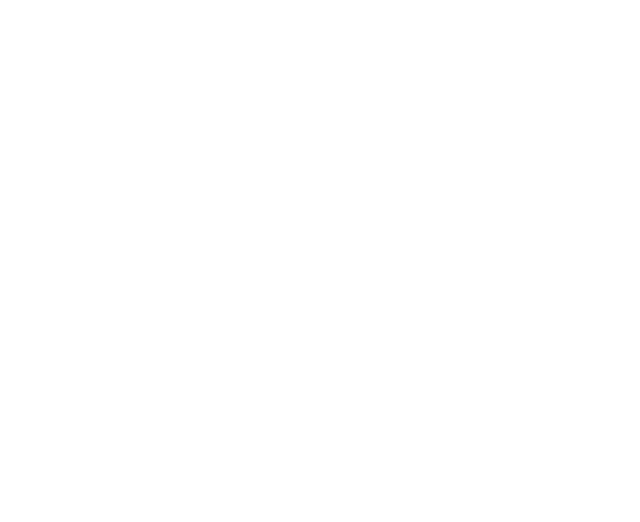
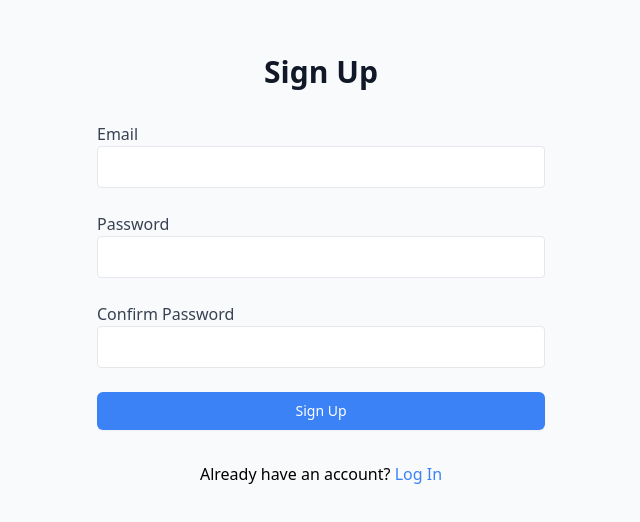
Before and after one commit to neski321/E-Commerce, a React (Create React App) app in the folder e-commerce/: page /signup in a window 1280 px wide. Before the commit this address had no page. Shown: the part 142-664 px from the top of the page, without its empty margins (319-959 px from the left). Built offline with nearby package versions, Linux system fonts and the light colour scheme; no server answers.

Commit message:
added default login and sign up page

```diff
--- a/e-commerce/src/App.js
+++ b/e-commerce/src/App.js
@@ -2,13 +2,20 @@ import React from 'react';
 import { Routes, Route } from 'react-router-dom';
 import Home from './pages/Home';
 import ProductDetail from './pages/ProductDetail';
+import Login from './pages/Login';
+import Signup from './pages/Signup';
+import PrivateRoute from './components/PrivateRoute';
 
 function App() {
   return (
     <div className="App">
       <Routes>
-        <Route path="/" element={<Home />} />
-        <Route path="/products/:id" element={<ProductDetail />} />
+        <Route path="/login" element={<Login />} />
+        <Route path="/signup" element={<Signup />} />
+        <Route path="/" element={<PrivateRoute />}>
+          <Route path="/" element={<Home />} />
+          <Route path="/products/:id" element={<ProductDetail />} />
+        </Route>
       </Routes>
     </div>
   );
--- /dev/null
+++ b/e-commerce/src/components/PrivateRoute.js
@@ -0,0 +1,12 @@
+// src/components/PrivateRoute.js
+import React from 'react';
+import { Navigate, Outlet } from 'react-router-dom';
+import { useAuth } from '../contexts/AuthContext';
+
+function PrivateRoute() {
+  const { currentUser } = useAuth();
+
+  return currentUser ? <Outlet /> : <Navigate to="/login" />;
+}
+
+export default PrivateRoute;
--- /dev/null
+++ b/e-commerce/src/contexts/AuthContext.js
@@ -0,0 +1,49 @@
+// src/contexts/AuthContext.js
+import React, { createContext, useContext, useEffect, useState } from 'react';
+import { auth } from '../firebaseConfig';
+import { onAuthStateChanged, signOut, signInWithEmailAndPassword, createUserWithEmailAndPassword } from 'firebase/auth';
+
+const AuthContext = createContext();
+
+export function useAuth() {
+  return useContext(AuthContext);
+}
+
+export function AuthProvider({ children }) {
+  const [currentUser, setCurrentUser] = useState(null);
+  const [loading, setLoading] = useState(true);
+
+  useEffect(() => {
+    const unsubscribe = onAuthStateChanged(auth, user => {
+      setCurrentUser(user);
+      setLoading(false);
+    });
+
+    return unsubscribe;
+  }, []);
+
+  function signup(email, password) {
+    return createUserWithEmailAndPassword(auth, email, password);
+  }
+
+  function login(email, password) {
+    return signInWithEmailAndPassword(auth, email, password);
+  }
+
+  function logout() {
+    return signOut(auth);
+  }
+
+  const value = {
+    currentUser,
+    signup,
+    login,
+    logout,
+  };
+
+  return (
+    <AuthContext.Provider value={value}>
+      {!loading && children}
+    </AuthContext.Provider>
+  );
+}
--- /dev/null
+++ b/e-commerce/src/firebaseConfig.js
@@ -0,0 +1,17 @@
+// src/firebaseConfig.js
+import { initializeApp } from 'firebase/app';
+import { getAuth, GoogleAuthProvider } from 'firebase/auth';
+
+const firebaseConfig = {
+    apiKey: "AIzaSyDGdUSxHwKUGL4NWaQq_z6Ex4KSgxlWHig",
+    authDomain: "e-commerce-3d587.firebaseapp.com",
+    projectId: "e-commerce-3d587",
+    storageBucket: "e-commerce-3d587.appspot.com",
+    messagingSenderId: "576725083107",
+    appId: "1:576725083107:web:9641344343363d0bb4f6d6"
+  };
+
+  // Initialize Firebase
+const app = initializeApp(firebaseConfig);
+export const auth = getAuth(app);
+export const googleProvider = new GoogleAuthProvider();
--- a/e-commerce/src/index.js
+++ b/e-commerce/src/index.js
@@ -3,10 +3,13 @@ import ReactDOM from 'react-dom';
 import './index.css';
 import App from './App';
 import { BrowserRouter } from 'react-router-dom';
+import { AuthProvider } from './contexts/AuthContext';
 
 ReactDOM.render(
   <BrowserRouter>
-    <App />
+    <AuthProvider>
+      <App />
+    </AuthProvider>
   </BrowserRouter>,
   document.getElementById('root')
 );
--- /dev/null
+++ b/e-commerce/src/pages/Login.js
@@ -0,0 +1,58 @@
+import React, { useRef, useState } from 'react';
+import { useAuth } from '../contexts/AuthContext';
+import { Link, useNavigate, Navigate } from 'react-router-dom';
+
+function Login() {
+  const emailRef = useRef();
+  const passwordRef = useRef();
+  const { currentUser, login } = useAuth();
+  const [error, setError] = useState('');
+  const [loading, setLoading] = useState(false);
+  const navigate = useNavigate();
+
+  if (currentUser) {
+    return <Navigate to="/" />;
+  }
+
+  async function handleSubmit(e) {
+    e.preventDefault();
+
+    try {
+      setError('');
+      setLoading(true);
+      await login(emailRef.current.value, passwordRef.current.value);
+      navigate('/');
+    } catch {
+      setError('Failed to log in');
+    }
+
+    setLoading(false);
+  }
+
+  return (
+    <div className="min-h-screen flex items-center justify-center bg-gray-50 py-12 px-4 sm:px-6 lg:px-8">
+        <div className="max-w-md w-full space-y-8">
+            <h2 className="mt-6 text-center text-3xl font-extrabold text-gray-900">Log In</h2>
+            {error && <p className="mt-2 text-center text-sm text-red-600">{error}</p>}
+            <form className="mt-8 space-y-6" onSubmit={handleSubmit}>
+                    <div className="mb-4">
+                    <label htmlFor="email" className="block text-gray-700">Email</label>
+                    <input type="email" id="email" ref={emailRef} required className="w-full px-3 py-2 border rounded" />
+                    </div>
+                    <div className="mb-4">
+                    <label htmlFor="password" className="block text-gray-700">Password</label>
+                    <input type="password" id="password" ref={passwordRef} required className="w-full px-3 py-2 border rounded" />
+                    </div>
+                <button type="submit" disabled={loading} className="w-full flex justify-center py-2 px-4 border border-transparent rounded-md shadow-sm text-sm font-medium text-white bg-blue-500 hover:bg-blue-600 focus:outline-none focus:ring-2 focus:ring-offset-2 focus:ring-blue-500">
+                Log In
+                </button>
+            </form>
+            <div className="text-center">
+                Need an account? <Link to="/signup" className="text-blue-500 hover:underline">Sign Up</Link>
+            </div>
+      </div>
+    </div>
+  );
+}
+
+export default Login;
--- /dev/null
+++ b/e-commerce/src/pages/Signup.js
@@ -0,0 +1,80 @@
+import React, { useRef, useState } from 'react';
+import { useAuth } from '../contexts/AuthContext';
+import { Link, useNavigate, Navigate } from 'react-router-dom';
+import { AuthErrorCodes } from 'firebase/auth'; // Import Firebase Auth error codes
+
+function Signup() {
+  const emailRef = useRef();
+  const passwordRef = useRef();
+  const passwordConfirmRef = useRef();
+  const { currentUser, signup } = useAuth();
+  const [error, setError] = useState('');
+  const [loading, setLoading] = useState(false);
+  const navigate = useNavigate();
+
+  if (currentUser) {
+    return <Navigate to="/" />;
+  }
+
+  async function handleSubmit(e) {
+    e.preventDefault();
+
+    if (passwordRef.current.value !== passwordConfirmRef.current.value) {
+      return setError('Passwords do not match');
+    }
+
+    try {
+      setError('');
+      setLoading(true);
+      await signup(emailRef.current.value, passwordRef.current.value);
+      navigate('/');
+    } catch (error) {
+      switch (error.code) {
+        case AuthErrorCodes.EMAIL_EXISTS:
+          setError('Email address is already in use');
+          break;
+        case AuthErrorCodes.WEAK_PASSWORD:
+          setError('Password should be at least 6 characters long');
+          break;
+        default:
+          setError('Failed to create an account');
+          break;
+      }
+    }
+
+    setLoading(false);
+  }
+
+  return (
+    <div className="min-h-screen flex items-center justify-center bg-gray-50 py-12 px-4 sm:px-6 lg:px-8">
+        <div className="max-w-md w-full space-y-8">
+        <div>
+            <h2 className="mt-6 text-center text-3xl font-extrabold text-gray-900">Sign Up</h2>
+            {error && <p className="mt-2 text-center text-sm text-red-600">{error}</p>}
+        </div>
+        <form className="mt-8 space-y-6" onSubmit={handleSubmit}>
+            <div className="mb-4">
+            <label htmlFor="email" className="block text-gray-700">Email</label>
+            <input type="email" id="email" ref={emailRef} required className="w-full px-3 py-2 border rounded" />
+            </div>
+            <div className="mb-4">
+            <label htmlFor="password" className="block text-gray-700">Password</label>
+            <input type="password" id="password" ref={passwordRef} required className="w-full px-3 py-2 border rounded" />
+            </div>
+            <div className="mb-4">
+            <label htmlFor="password-confirm" className="block text-gray-700">Confirm Password</label>
+            <input type="password" id="password-confirm" ref={passwordConfirmRef} required className="w-full px-3 py-2 border rounded" />
+            </div>
+            <button type="submit" disabled={loading} className="w-full flex justify-center py-2 px-4 border border-transparent rounded-md shadow-sm text-sm font-medium text-white bg-blue-500 hover:bg-blue-600 focus:outline-none focus:ring-2 focus:ring-offset-2 focus:ring-blue-500">
+            Sign Up
+            </button>
+        </form>
+        <div className="text-center">
+            Already have an account? <Link to="/login" className="text-blue-500 hover:underline">Log In</Link>
+        </div>
+        </div>
+    </div>
+  );
+}
+
+export default Signup;
```
